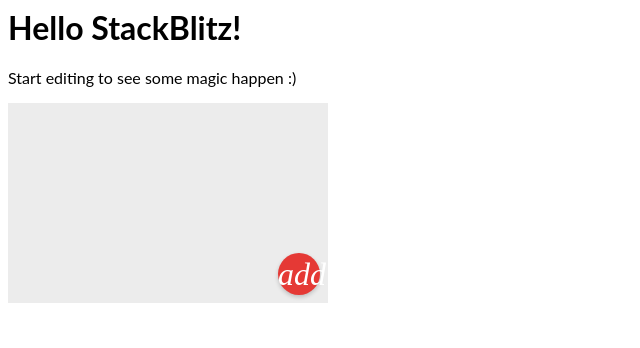
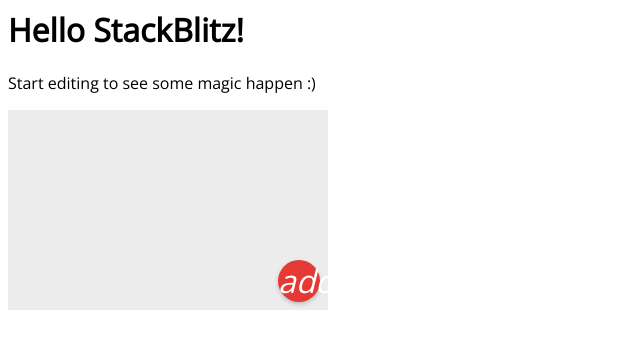
Before and after one commit to mkkaushiksjce/hawkeye, a React (Create React App) app: page / in a window 1280 px wide. Shown: the top 348 px of the page, without its empty margins (0-640 px from the left). Built offline with nearby package versions, Linux system fonts and the light colour scheme.

Commit message:
Fonts issue solved

```diff
--- a/src/Components/floatingMenu/floatingMenu.less
+++ b/src/Components/floatingMenu/floatingMenu.less
@@ -1,3 +1,10 @@
+@import (css)
+  url(https://fonts.googleapis.com/css2?family=Open+Sans:wght@300&display=swap);
+
+* {
+  font-family: "Open Sans";
+}
+
 .container {
   position: relative;
   width: 320px;
--- a/src/style.css
+++ b/src/style.css
@@ -1,3 +1,3 @@
-h1, p {
-  font-family: Lato;
+h1,
+p {
 }
```
